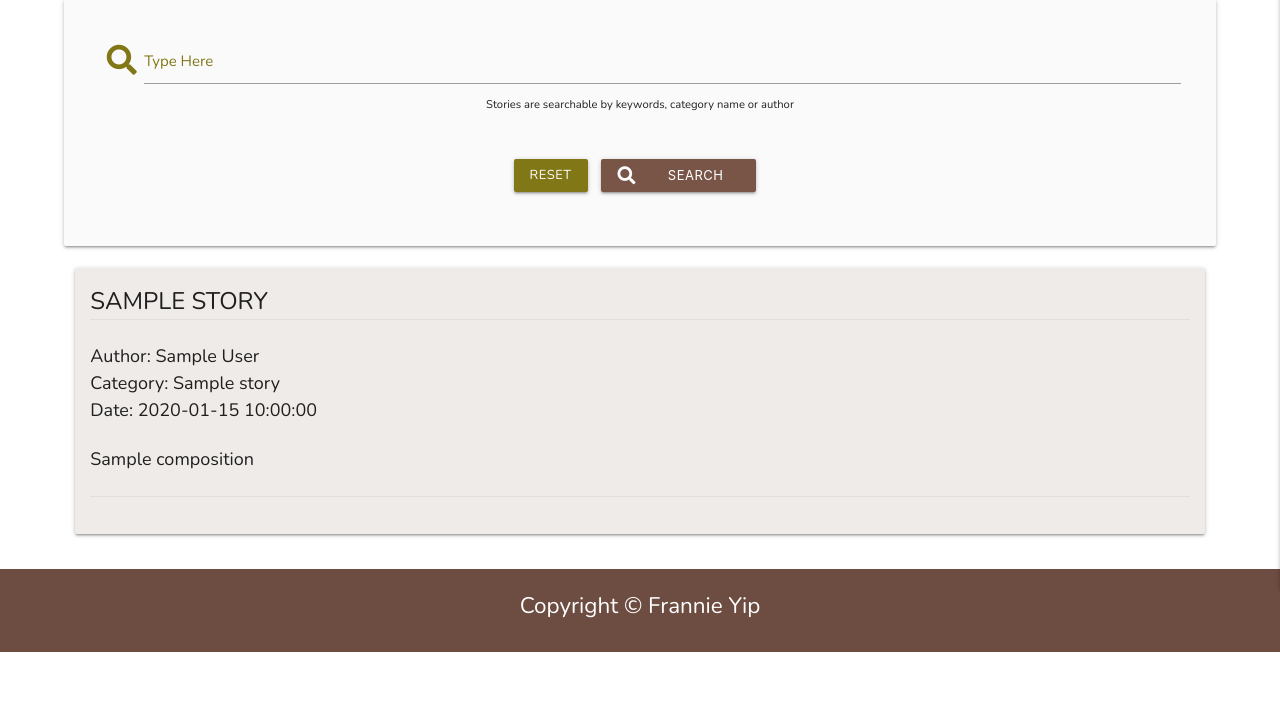
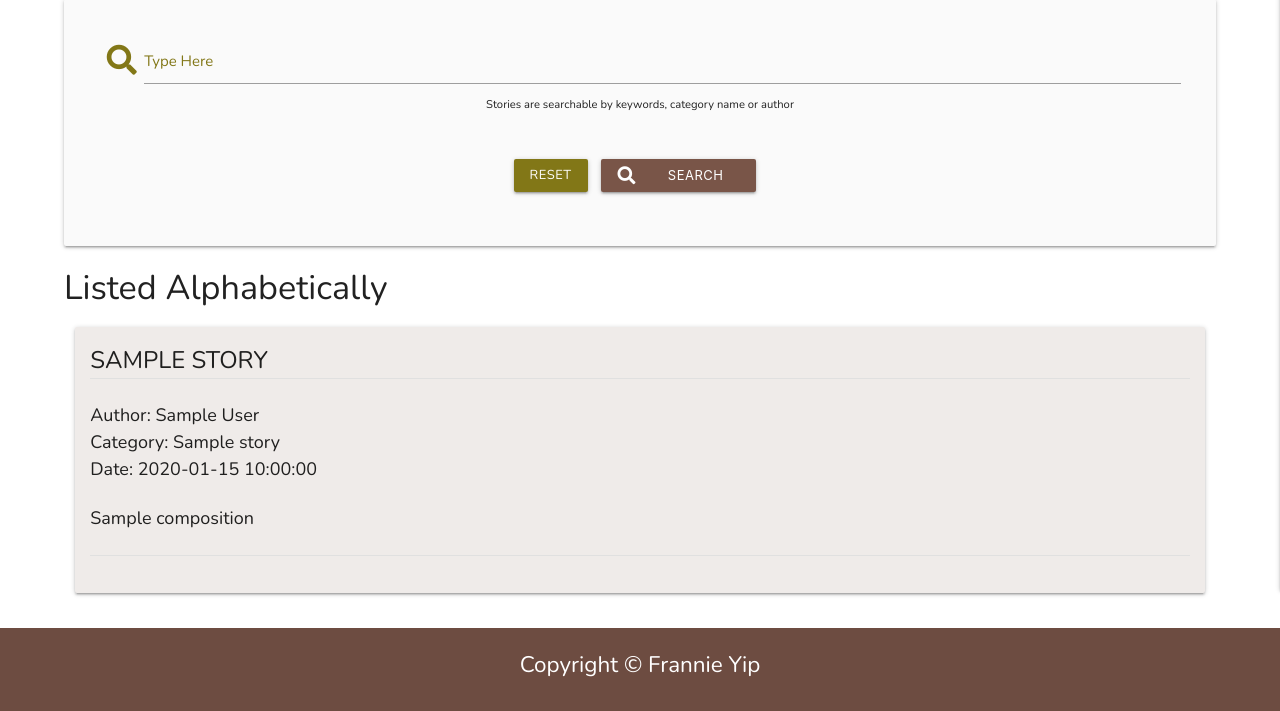
Before and after one commit to finnsterfran/The_Written_Tapestry, a Flask app: page /search/ in a window 1280 px wide. Shown: the part 270-981 px from the top of the page. Before the commit the page ends 922 px from the top, so only its background shows below. Run offline with Flask 2, Linux system fonts and the light colour scheme; a database or web service that is not in the repository returns one stand-in record (values such as "Sample title"); some libraries are stand-ins or nearby versions.

Commit message:
add a header in get_stories.html

```diff
--- a/templates/get_stories.html
+++ b/templates/get_stories.html
@@ -27,6 +27,7 @@
 <section>
     {% if writings|length > 0%}
     {% for story in writings %}
+    <h4>Listed Alphabetically</h4>
     <div class="row">
         <div class="col s12">
             <div class="card brown lighten-5 post-card">
```
